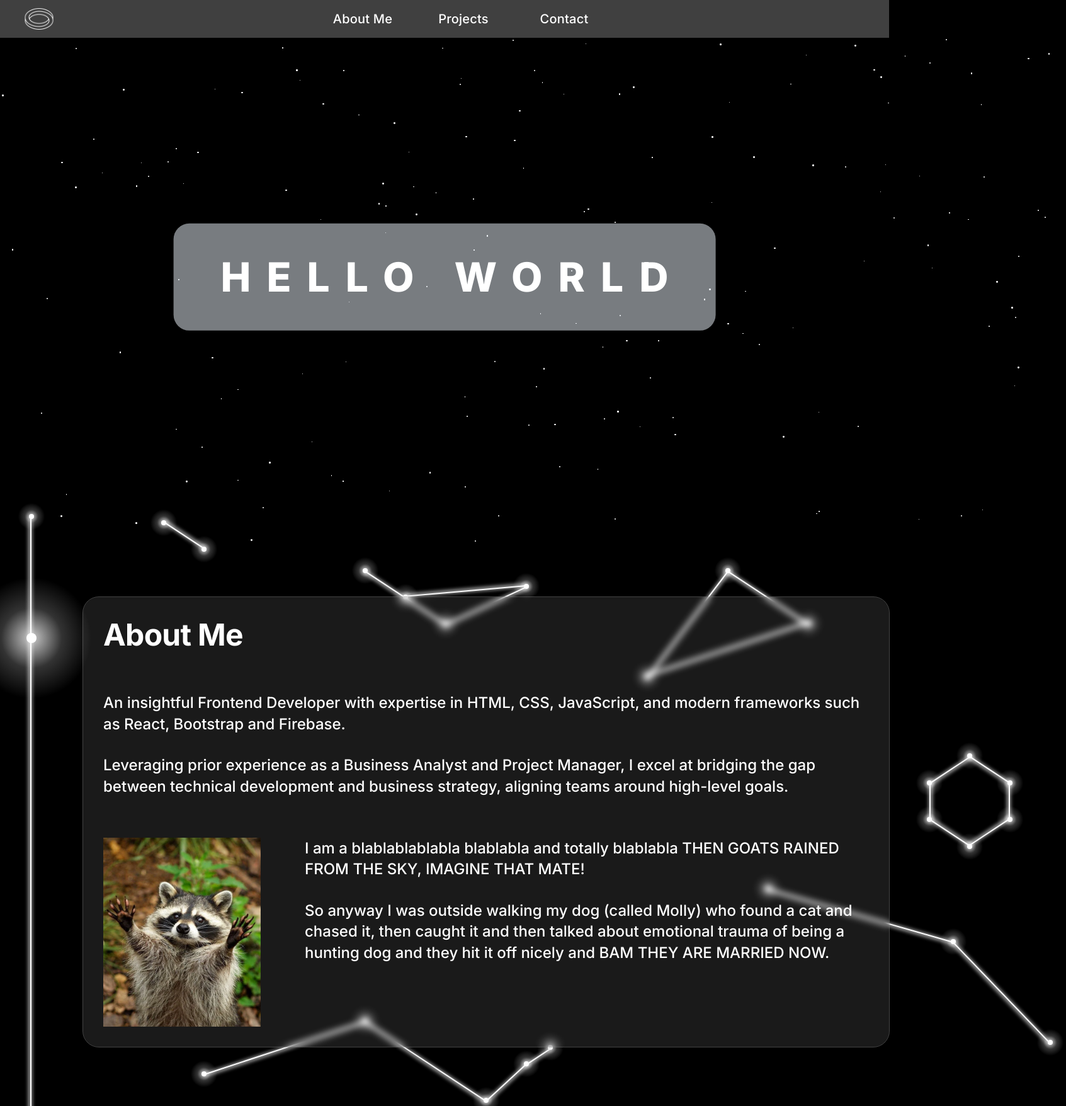
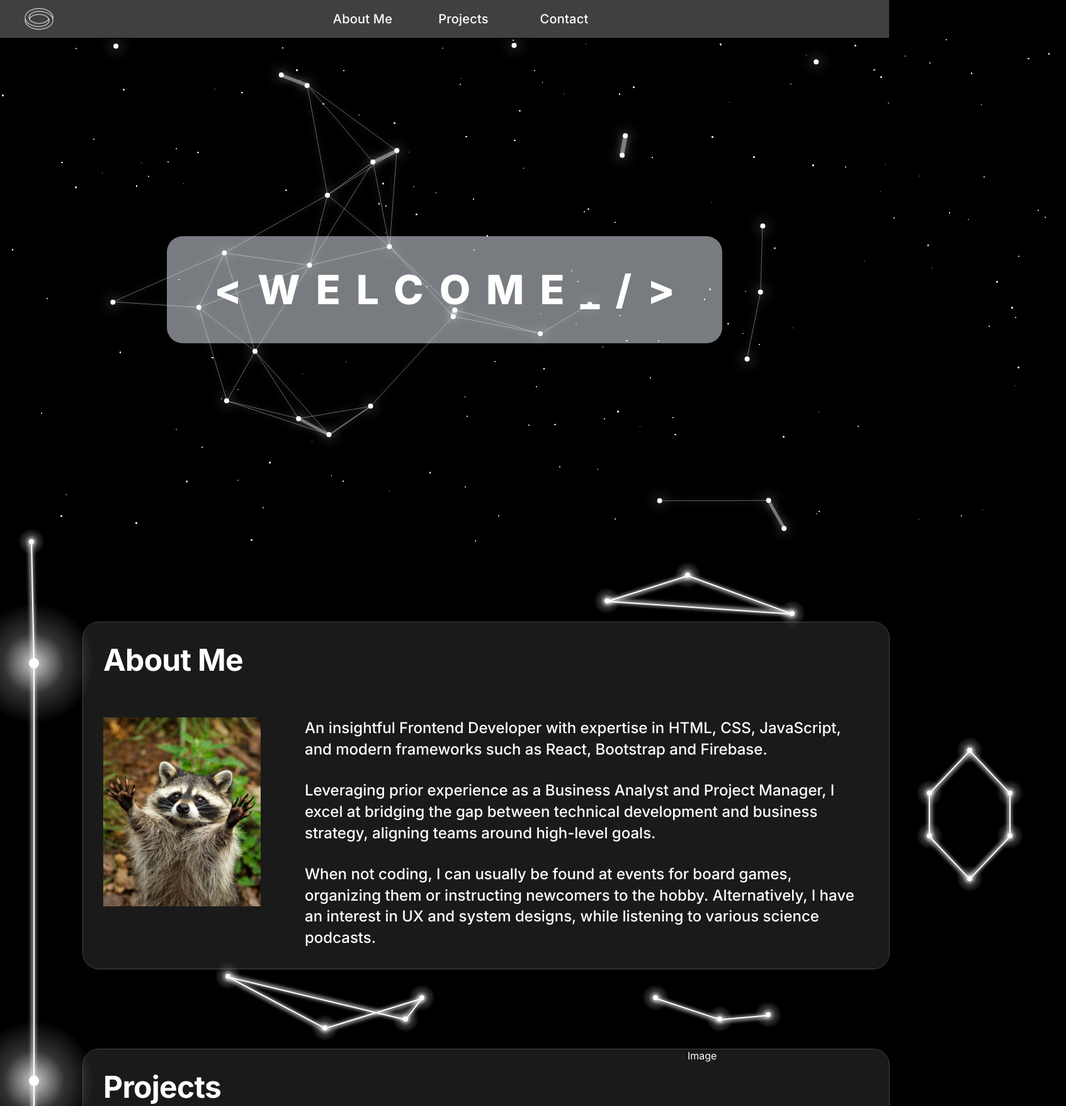
Before and after one commit to RacoonsInATrenchcoat/PortfolioSite, a plain HTML site: page index.html in a window 1280 px wide. Shown: the top 1756 px of the page at 63% size, 1693 px wide, since content can reach past the window. Drawn offline with Linux system fonts and the light colour scheme.

Commit message:
added mouse repel, bug fixing, moving around background dots

```diff
--- a/MainStyles.css
+++ b/MainStyles.css
@@ -433,28 +433,33 @@
 
 .LandingContainer {
     position: relative;
-    text-align: center;
+    display:grid;
+    place-items: center;
+    z-index: 2;
 }
 
-.LandingPageImage {
-    display: block;
-    width: 100%;
-    height: 95vh;
+#canvas_1 {
+
     object-fit: cover;
-    opacity: 0;
+    z-index: 0;
+}
+
+#canvas_1,
+.LandingPageText {
+    grid-area: 1 / 1;     /* Place both items in the same grid cell */
 }
 
 .LandingPageText {
-    position: absolute;
-    top: 50%;
-    left: 50%;
-    transform: translate(-50%, -50%);
+    position: relative;
+    z-index: 2;
     color: white;
     padding: 50px;
     border-radius: 25px;
 
     background-color: rgba(240, 248, 255, 0.5);
 }
+
+
 
 .HeadLineText {
     letter-spacing: 25px;
@@ -498,9 +503,9 @@
     height: 8px;
     background: #ffffff;
     border-radius: 50%;
-    transform: translate(-50%, -50%);
-    top: var(--y);
-    left: var(--x);
+    top: calc(var(--y) - 4px); /* 4px = half of .dot height */
+    left: calc(var(--x) - 4px);
+    transform: none;
 }
 
 
@@ -553,12 +558,12 @@
 }
 
 .line {
-    position: absolute;
-    height: 2px;
-    width: 1px;
-    background: #ffffff;
-    transform-origin: 0 0;
+  position: absolute;
+  height: 2px;
+  background: #ffffff;
+  transform-origin: 0 50%; /* roration is from middle of line, to match JS */
 }
+
 
 .line::after {
     content: '';
--- /dev/null
+++ b/canvas.js
@@ -0,0 +1,205 @@
+function getRandomNumber() {
+    //random number between 1 and 100
+    let number = Math.floor(Math.random() * 100) + 1;
+    return number
+}
+
+
+
+//1, Select the HTML element in JS:
+const canvas_1 = document.getElementById("canvas_1"); //JS value is linked, so the correct gets updated
+const context_1 = canvas_1.getContext("2d");              //Default command, so it knows to interpret as 2D drawing.
+
+const currentItemList = [];
+const speedMultiplier = 1;
+const amountOfItems_1 = 30;
+
+//Needed for mouse repelling to work
+let mouseX = null;
+let mouseY = null;
+
+canvas_1.addEventListener('mousemove', (e) => {
+    const rect = canvas_1.getBoundingClientRect();
+    mouseX = e.clientX - rect.left;
+    mouseY = e.clientY - rect.top;
+});
+
+canvas_1.addEventListener('mouseleave', () => {
+    mouseX = null;
+    mouseY = null;
+});
+
+//2, Create the re-useable Constructors in JS:
+class Circle {
+    constructor(x, y, radius, options = {}) {
+        this.x = x;              //this.x is the input X value
+        this.y = y;              //this.y is the input Y value
+        this.radius = radius;    //this.radius is the input radius value
+        this.color = options.color; //this.color is the input Options color value
+        // Velocity (random x and y speed between -3 and 3)
+        this.vx = (Math.random() - 0.5) * speedMultiplier;
+        this.vy = (Math.random() - 0.5) * speedMultiplier;
+    }
+
+
+    //Needed for animation to update each frame
+    //Repelling function added
+    update(canvasWidth, canvasHeight) {
+
+        if (mouseX !== null && mouseY !== null) {
+            const dx = this.x - mouseX;
+            const dy = this.y - mouseY;
+            const distance = Math.sqrt(dx * dx + dy * dy);
+
+            const repelDistance = 50;
+
+            if (distance < repelDistance && distance > 0) {
+                // If the distance is very small, give it a higher escape momentum.
+                const escapeMomentum = distance < 20 ? 10 : 5;
+
+                const nx = dx / distance;
+                const ny = dy / distance;
+
+                const dot = this.vx * nx + this.vy * ny;
+
+                // Reflect velocity and add the escape momentum to move out of the radius
+                this.vx = this.vx - 2 * dot * nx;
+                this.vy = this.vy - 2 * dot * ny;
+
+                // Push the particle out
+                this.x += this.vx + escapeMomentum * nx;
+                this.y += this.vy + escapeMomentum * ny;
+            }
+        }
+
+        // Continue standard velocity motion
+        this.x += this.vx;
+        this.y += this.vy;
+
+        // Bounce off canvas walls
+        if (this.x - this.radius <= 0 || this.x + this.radius >= canvasWidth) {
+            this.vx *= -1;
+            this.x = Math.max(this.radius, Math.min(this.x, canvasWidth - this.radius));
+        }
+
+        if (this.y - this.radius <= 0 || this.y + this.radius >= canvasHeight) {
+            this.vy *= -1;
+            this.y = Math.max(this.radius, Math.min(this.y, canvasHeight - this.radius));
+        }
+    }
+
+
+    //3, Add the Drawing part (within the class, so it's also drawn without needing 2nd function.
+    draw(context_1, options = {}) {
+
+        //Default settings for options. Ensures everything starts as basic, unless instructed and no bleedover of details.
+        const {
+            fillStyle = this.color,
+            strokeStyle = null,
+            shadowColor = 'rgba(255, 255, 255, 0.9)',
+            shadowBlur = 20,
+            useStroke = false,
+        } = options;
+
+        context_1.save();
+
+        context_1.beginPath();                                          //Start a new shape
+        context_1.arc(this.x, this.y, this.radius, 0, Math.PI * 2);     //Say it'll be a circle
+        context_1.fillStyle = fillStyle;                                //Set a fill color, default is black
+        context_1.shadowColor = shadowColor;                            //Add a "glow" color around the item
+        context_1.shadowBlur = shadowBlur;                              //Set the blurring size/radius
+
+        //Use Stroke when istructed, otherwise default to Fill.
+        if (useStroke) {
+            context_1.strokeStyle = strokeStyle || fillStyle;
+            context_1.stroke();
+        } else {
+            context_1.fill();
+        }
+
+        context_1.restore();
+    }
+
+};
+
+//4, Create an item and actually call the above function to fill it:
+
+function drawForContainer1() {
+
+    for (let i = 0; i < amountOfItems_1; i++) {
+        //Parameters, randomised here for variety
+        const x = Math.random() * canvas_1.width;   //We define x0 based on the container width.
+        const y = Math.random() * canvas_1.height;  //We define y0 based on the container height.
+
+
+        //Parameters, randomised here for variety
+        const radius = 4
+        const colors = ['white', /*'blue', 'green', 'orange', 'purple'*/]; //Add whatever colors wanted
+        const color = colors[Math.floor(Math.random() * colors.length)];
+
+        currentItemList.push(new Circle(x, y, radius, { color }));
+    }
+}
+
+//Call the function once
+drawForContainer1()
+
+//Animation loop
+function animate() {
+    //Clear the canvas, failsafe to ensure it doesnt stack
+    context_1.clearRect(0, 0, canvas_1.width, canvas_1.height);
+
+
+    //added as it improves performance ?
+    const length = currentItemList.length;
+    //Draw lines between nearby circles
+    for (let i = 0; i < length; i++) {
+        for (let j = i + 1; j < length; j++) {
+            const a = currentItemList[i];
+            const b = currentItemList[j];
+
+            const dx = a.x - b.x;
+            const dy = a.y - b.y;
+            const dist = Math.sqrt(dx * dx + dy * dy);
+
+            const maxDist = 200;
+            const minLineWidth = 1;
+            const maxLineWidth = 10;
+
+            if (dist < maxDist) {
+
+                // Invert scale: closer = thicker
+                const lineWidth = Math.max(
+                    minLineWidth,
+                    maxLineWidth * ((100 - dist) / 100)
+                );
+
+                // 1. Glow effect with a wide blurred transparent stroke
+                context_1.save();
+
+                context_1.beginPath();
+                context_1.moveTo(a.x, a.y);
+                context_1.lineTo(b.x, b.y);
+                context_1.lineWidth = lineWidth; // Slightly wider than main line
+                context_1.strokeStyle = 'rgba(252, 252, 252, 0.4)';
+                context_1.shadowColor = 'rgba(255, 255, 255, 0.8)';
+                context_1.shadowBlur = 12;
+                context_1.stroke();
+
+                context_1.restore();
+
+            }
+        }
+    }
+
+    //Update and draw all circles
+    for (let circle of currentItemList) {
+        circle.update(canvas_1.width, canvas_1.height);
+        circle.draw(context_1);
+    }
+
+    requestAnimationFrame(animate);
+}
+
+// 5. Start animation
+animate();
--- a/index.html
+++ b/index.html
@@ -47,62 +47,49 @@
                 <div class="Background_AboutMe dot-container" id="Background_AboutMe">
                     <!-- Dots and locations compared to container -->
                     <!-- X is horizontal >, Y is vertical ^          -->
-                    <div class="dot" style="--x: 15%; --y: -9%;"></div> <!-- 0 -->
-                    <div class="dot" style="--x: 10%; --y: -14%;"></div> <!-- 1 -->
+                    <div class="dot" style="--x: 65%; --y: -5%;"></div> <!-- 0 -->
+                    <div class="dot" style="--x: 75%; --y: -11%;"></div> <!-- 1 -->
+                    <div class="dot" style="--x: 88%; --y: -2%;"></div> <!-- 2 -->
 
-                    <div class="dot" style="--x: 80%; --y: -5%;"></div> <!-- 2 -->
-                    <div class="dot" style="--x: 90%; --y: 5%;"></div> <!-- 3 -->
-                    <div class="dot" style="--x: 70%; --y: 15%;"></div> <!-- 4 -->
+                    <div class="dot" style="--x: 110%; --y: 30%;"></div> <!-- 3 -->
+                    <div class="dot" style="--x: 115%; --y: 40%;"></div> <!-- 4 -->
+                    <div class="dot" style="--x: 105%; --y: 40%;"></div> <!-- 5 -->
+                    <div class="dot" style="--x: 115%; --y: 50%;"></div> <!-- 6 -->
+                    <div class="dot" style="--x: 105%; --y: 50%;"></div> <!-- 7 -->
+                    <div class="dot" style="--x: 110%; --y: 60%;"></div> <!-- 8 -->
 
-                    <div class="dot" style="--x: 35%; --y: -5%;"></div> <!-- 5 -->
-                    <div class="dot" style="--x: 40%; --y: 0%;"></div> <!-- 6 -->
-                    <div class="dot" style="--x: 45%; --y: 5%;"></div> <!-- 7 -->
-                    <div class="dot" style="--x: 55%; --y: -2%;"></div> <!-- 8 -->
+                    <div class="dot" style="--x: 71%; --y: 88%;"></div> <!-- 9 -->
+                    <div class="dot" style="--x: 79%; --y: 93%;"></div> <!-- 10 -->
+                    <div class="dot" style="--x: 85%; --y: 92%;"></div> <!-- 11 -->
 
-                    <div class="dot" style="--x: 110%; --y: 30%;"></div> <!-- 9 -->
-                    <div class="dot" style="--x: 115%; --y: 35%;"></div> <!-- 10 -->
-                    <div class="dot" style="--x: 115%; --y: 42%;"></div> <!-- 11 -->
-                    <div class="dot" style="--x: 110%; --y: 47%;"></div> <!-- 12 -->
-                    <div class="dot" style="--x: 105%; --y: 42%;"></div> <!-- 13 -->
-                    <div class="dot" style="--x: 105%; --y: 35%;"></div> <!-- 14 -->
-
-                    <div class="dot" style="--x: 85%; --y: 55%;"></div> <!-- 15 -->
-                    <div class="dot" style="--x: 108%; --y: 65%;"></div> <!-- 16 -->
-                    <div class="dot" style="--x: 120%; --y: 84%;"></div> <!-- 17 -->
-
-                    <div class="dot" style="--x: 15%; --y: 90%;"></div>  <!-- 18 -->
-                    <div class="dot" style="--x: 35%; --y: 80%;"></div> <!-- 19 -->
-                    <div class="dot" style="--x: 50%; --y: 95%;"></div> <!-- 20 -->
-                    <div class="dot" style="--x: 55%; --y: 88%;"></div><!-- 21 -->
-                    <div class="dot" style="--x: 58%; --y: 85%;"></div><!-- 22 -->
+                    <div class="dot" style="--x: 18%; --y: 83%;"></div> <!-- 12 -->
+                    <div class="dot" style="--x: 30%; --y: 95%;"></div> <!-- 13 -->
+                    <div class="dot" style="--x: 42%; --y: 88%;"></div> <!-- 14 -->
+                    <div class="dot" style="--x: 40%; --y: 93%;"></div> <!-- 15 -->
 
 
 
                     <!-- Line between dot 1 and 2 -->
                     <div class="line" data-from="0" data-to="1"></div>
-                    <div class="line" data-from="2" data-to="3"></div>
+                    <div class="line" data-from="1" data-to="2"></div>
+                    <div class="line" data-from="2" data-to="0"></div>
+
                     <div class="line" data-from="3" data-to="4"></div>
-                    <div class="line" data-from="4" data-to="2"></div>
-
-                    <div class="line" data-from="5" data-to="6"></div>
-                    <div class="line" data-from="6" data-to="7"></div>
+                    <div class="line" data-from="4" data-to="6"></div>
+                    <div class="line" data-from="6" data-to="8"></div>
                     <div class="line" data-from="7" data-to="8"></div>
-                    <div class="line" data-from="8" data-to="6"></div>
+                    <div class="line" data-from="7" data-to="5"></div>
+                    <div class="line" data-from="5" data-to="3"></div>
 
                     <div class="line" data-from="9" data-to="10"></div>
                     <div class="line" data-from="10" data-to="11"></div>
-                    <div class="line" data-from="11" data-to="12"></div>
+
                     <div class="line" data-from="12" data-to="13"></div>
                     <div class="line" data-from="13" data-to="14"></div>
-                    <div class="line" data-from="14" data-to="9"></div>
+                    <div class="line" data-from="14" data-to="15"></div>
+                    <div class="line" data-from="15" data-to="12"></div>
 
-                    <div class="line" data-from="15" data-to="16"></div>
-                    <div class="line" data-from="16" data-to="17"></div>
 
-                    <div class="line" data-from="18" data-to="19"></div>
-                    <div class="line" data-from="19" data-to="20"></div>
-                    <div class="line" data-from="20" data-to="21"></div>
-                    <div class="line" data-from="21" data-to="22"></div>
 
                 </div>
                 <div class="Background_Projects" id="Background_Projects">
@@ -113,21 +100,20 @@
         </div>
 
         <div class="LandingContainer" id="LandingContainer">
+            <canvas id="canvas_1" width="1280" height="800"></canvas>
             <div class="LandingPageText">
-                <div class="HeadLineText font_Display">HELLO WORLD</div>
-
+                <div class="HeadLineText font_Display">&lt;WELCOME_/&gt;</div>
             </div>
-            <img class="LandingPageImage" src="/Assets/landingpage_ultrawide.png" alt="Landing Page Image">
         </div>
 
         <div class="BodyContainer">
             <div class="LeftSide" id="LeftSide">
                 <div class="LeftEmpty"></div>
-                <div class="Arrows dot-container" id = "Arrows">
+                <div class="Arrows dot-container" id="Arrows">
                     <div class="dot" style="--x: 50%; --y: 0%;"></div> <!-- 0 -->
-                    <div class="dot dot_title" style="--x: 50%; --y: 8.5%;"></div> <!-- 1 -->
-                    <div class="dot dot_title" style="--x: 50%; --y: 46%;"></div> <!-- 2 -->
-                    <div class="dot dot_title" style="--x: 50%; --y: 86.5%;"></div> <!-- 3 -->
+                    <div class="dot dot_title" style="--x: 50%; --y: 9%;"></div> <!-- 1 -->
+                    <div class="dot dot_title" style="--x: 50%; --y: 40.5%;"></div> <!-- 2 -->
+                    <div class="dot dot_title" style="--x: 50%; --y: 85%;"></div> <!-- 3 -->
 
                     <div class="dot" style="--x: 65%; --y: 90%;"></div> <!-- 4, hidden -->
                     <div class="dot" style="--x: 165%; --y: 90%;"></div> <!-- 5 -->
@@ -157,20 +143,19 @@
                         <div class="AboutMeTitle font_H1">About Me</div>
                     </div>
                     <div>
-                        <p class="AboutMeText font_H4">An insightful Frontend Developer with expertise in HTML, CSS,
-                            JavaScript, and modern frameworks such as React, Bootstrap and Firebase.</p>
-                        <p class="AboutMeText font_H4">Leveraging prior experience as a Business Analyst and Project
-                            Manager, I excel at bridging the gap between technical development and business
-                            strategy, aligning teams around high-level goals.</p>
                     </div>
                     <div class="AboutMeGroup2">
                         <img class="AboutMePortrait" src="/Assets/racoon.webp" alt="Portrait Image">
                         <div>
-                            <p class="AboutMeText font_H4">I am a blablablablabla blablabla and totally blablabla
-                                THEN GOATS RAINED FROM THE SKY, IMAGINE THAT MATE!</p>
-                            <p class="AboutMeText font_H4">So anyway I was outside walking my dog (called Molly) who
-                                found a cat and chased it, then caught it and then talked about emotional trauma of
-                                being a hunting dog and they hit it off nicely and BAM THEY ARE MARRIED NOW.</p>
+                            <p class="AboutMeText font_H4">An insightful Frontend Developer with expertise in HTML, CSS,
+                                JavaScript, and modern frameworks such as React, Bootstrap and Firebase.</p>
+                            <p class="AboutMeText font_H4">Leveraging prior experience as a Business Analyst and Project
+                                Manager, I excel at bridging the gap between technical development and business
+                                strategy, aligning teams around high-level goals.</p>
+                            <p class="AboutMeText font_H4">When not coding, I can usually be found at events for board
+                                games, organizing them or instructing newcomers to the hobby.
+                                Alternatively, I have an interest in UX and system designs, while listening to various
+                                science podcasts.</p>
                         </div>
                     </div>
                 </div>
@@ -234,7 +219,10 @@
 
     </div>
 
+    <!--Main use-->
     <script src="logic.js"></script>
+    <!--Canvas, drawing and animating parts -->
+    <script src="canvas.js"></script>
 
 </body>
 
--- a/logic.js
+++ b/logic.js
@@ -17,11 +17,19 @@
   const length = Math.sqrt(dx * dx + dy * dy);
   const angle = Math.atan2(dy, dx) * 180 / Math.PI;
 
+  // Position at start point
   line.style.left = `${x1}px`;
   line.style.top = `${y1}px`;
+
+  // Ensure transform-origin is consistent (JS override)
+  line.style.transformOrigin = "0 50%"; // rotate from left center
+
+  // Set line size and angle
   line.style.width = `${length}px`;
+  line.style.height = "2px"; // ensure consistent line thickness
   line.style.transform = `rotate(${angle}deg)`;
 }
+
 
 // --- Main update function
 function updateLines() {
@@ -78,7 +86,6 @@
     });
   });
 }
-
 
 // Initial render
 window.addEventListener('load', () => {
```
